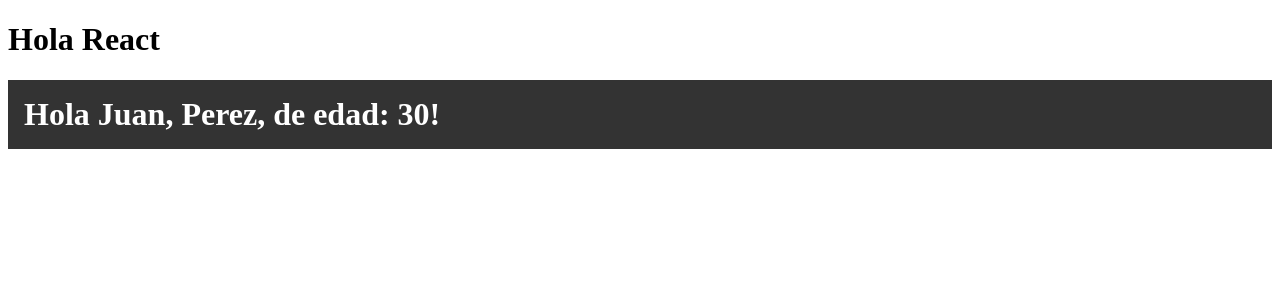
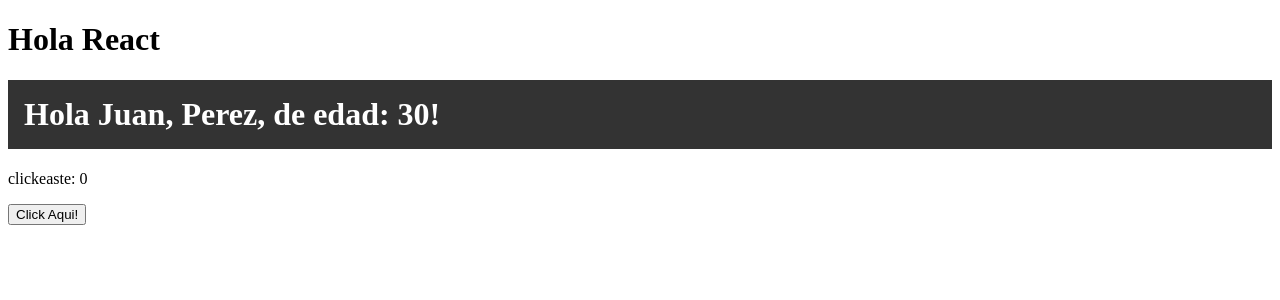
Before and after one commit to Eliseo2021/Practica-react, a React (Create React App) app: page / in a window 1280 px wide. Shown: the top 300 px of the page. Built offline with nearby package versions, Linux system fonts and the light colour scheme.

Commit message:
4 Crear un componente que muestre un

```diff
--- a/src/App.js
+++ b/src/App.js
@@ -1,4 +1,4 @@
-import React from 'react';
+import React, { useState } from 'react';
 
 function Saludo({nombre, apellido, edad}) {
   const inLineStyle = {
@@ -22,13 +22,25 @@
   )
 }
 
-
+function Counter() {
+  /* useState: un objeto con dos elementos [count, setCount]  */
+ const [count, setCount] = useState(0); //inicio de estado: puede ser cualquier dato.
+  return (
+    <div>
+    <p> clickeaste: {count}</p>
+    <button onClick={() => setCount(count + 1)}>
+        Click Aqui!
+    </button>
+    </div>
+  );
+}
 
 function App() {
   return (
     <>
       <h1>Hola React</h1>
       <SaludarAMuchos />
+      <Counter />
     </>
   );
 };
```
